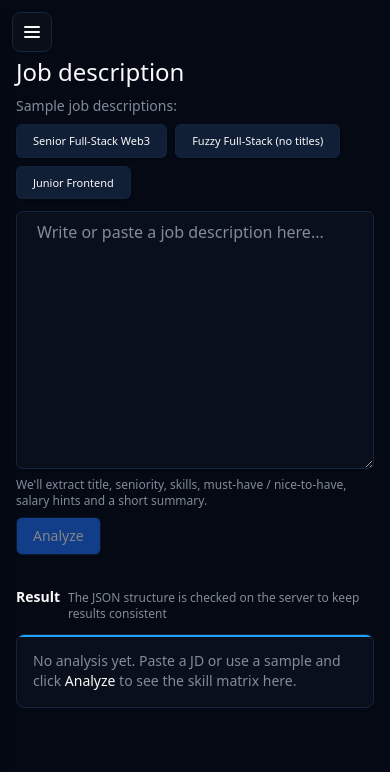
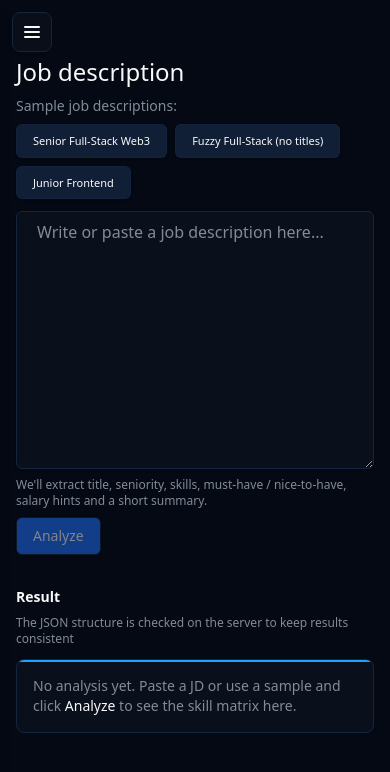
Before and after one commit to Sacarima/Ai-Job-Description, a Next.js app: page / in a window 390 px wide. Shown: the top 772 px of the page. Built offline with nearby package versions, Linux system fonts and the light colour scheme.

Commit message:
featuring: mobile adjustment

```diff
--- a/src/components/analysis/JdAnalyzer.tsx
+++ b/src/components/analysis/JdAnalyzer.tsx
@@ -98,11 +98,9 @@ export function JdAnalyzer() {
               </Button>
             ))}
           </div>
-
         </header>
 
         <div className="space-y-2 pt-2">
-
           <Textarea
             id="jd"
             value={jd}
@@ -110,7 +108,6 @@ export function JdAnalyzer() {
             placeholder="Write or paste a job description here..."
             rows={10}
             aria-describedby={helpTextId}
-
           />
 
           <p id={helpTextId} className="text-xs text-muted-foreground">
@@ -159,7 +156,7 @@ export function JdAnalyzer() {
       </section>
 
       <section aria-labelledby="jd-result-title" className="space-y-3">
-        <div className="flex items-baseline justify-between gap-2">
+        <div className="flex flex-col lg:flex-row items-baseline justify-between gap-2">
           <h2 id="jd-result-title" className="text-sm font-semibold text-foreground">
             Result
           </h2>
@@ -229,7 +226,11 @@ export function JdAnalyzer() {
                     className="cursor-pointer rounded-full border border-border bg-background px-3 py-1 text-xs text-white hover:bg-accent hover:text-accent-foreground transition-colors"
                     aria-label="Copy skill matrix JSON to clipboard"
                   >
-                    {copyState === "copied" ? "✓" : <Copy className="inline-block h-3 w-3 mr-1" aria-hidden="true" />}
+                    {copyState === "copied" ? (
+                      "✓"
+                    ) : (
+                      <Copy className="inline-block h-3 w-3 mr-1" aria-hidden="true" />
+                    )}
                     {copyLabel}
                   </Button>
                 </div>
```
Lines whose indentation alone changed are shown as unchanged.
